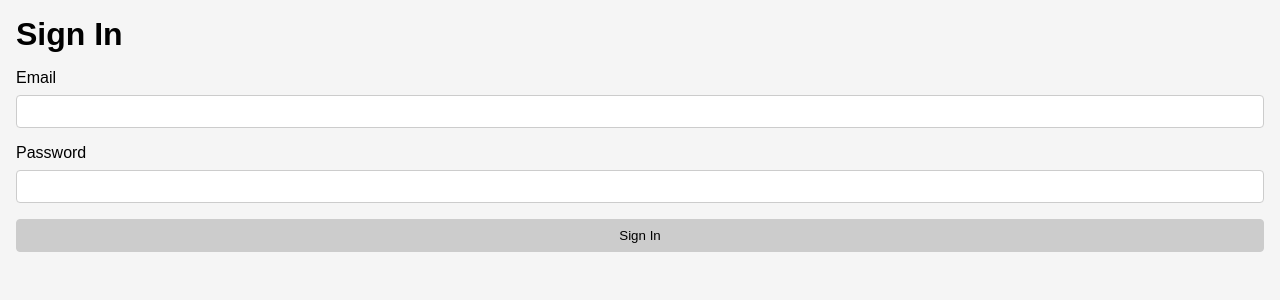
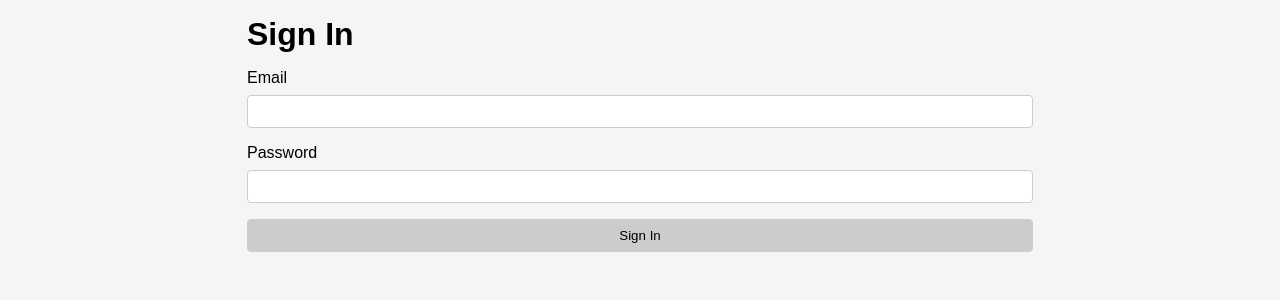
Before and after one commit to thisham/financial-notes, a Nuxt app: page /sign-in in a window 1280 px wide. Shown: the top 300 px of the page. Built offline with nearby package versions, Linux system fonts and the light colour scheme.

Commit message:
chore: set max-width

```diff
--- a/layouts/BaseLayout.vue
+++ b/layouts/BaseLayout.vue
@@ -1,6 +1,8 @@
 <template>
   <div class="base">
-    <slot />
+    <div class="base-wrapper">
+      <slot />
+    </div>
   </div>
 </template>
 
@@ -13,12 +15,19 @@
 }
 
 .base {
+  display: flex;
+  justify-content: center;
   width: 100vw;
   min-height: 100vh;
   background-color: #f5f5f5;
   padding: 1rem;
 }
 
+.base-wrapper {
+  width: 100%;
+  max-width: 786px;
+}
+
 h1 {
   margin-bottom: 1rem;
 }
--- a/styles/index.css
+++ b/styles/index.css
@@ -44,6 +44,7 @@ input[type="month"].filter {
 
 .input-group input,
 input.item {
+  width: 100%;
   padding: 0.5rem;
   border: 1px solid #ccc;
   border-radius: 4px;
```
